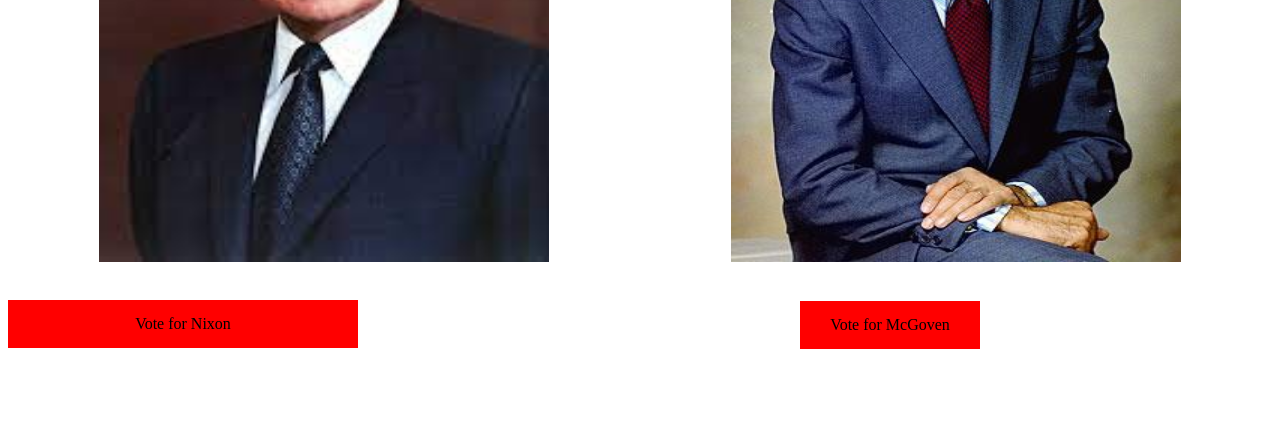
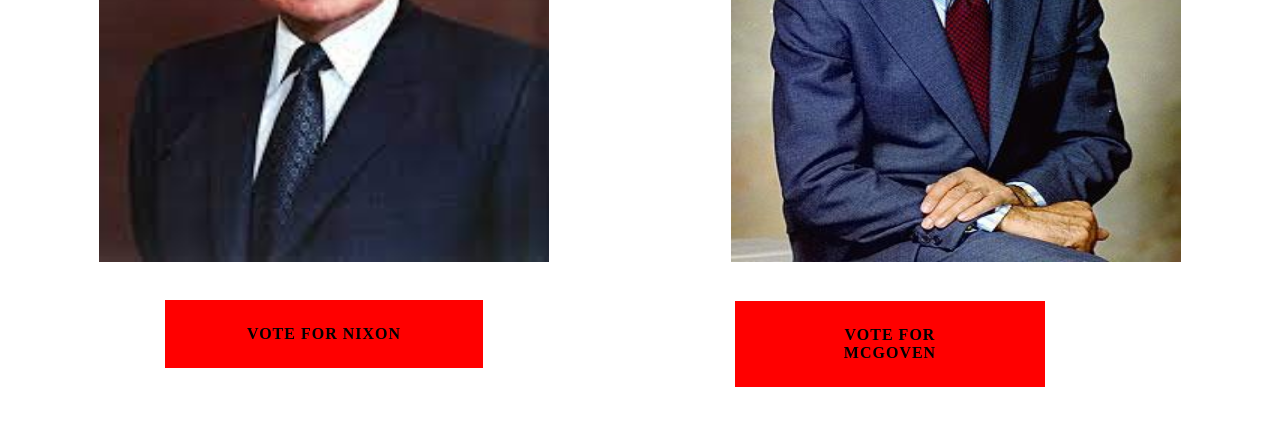
Before and after one commit to charwood217/riggedVoting_Project, a plain HTML site: page vote.html in a window 1280 px wide. Shown: the part 955-1381 px from the top of the page. Drawn offline with nearby package versions, Linux system fonts and the light colour scheme.

Commit message:
Work Day 3
Today I worked on my button styles, as well as adding a pop up function to the voting machine.

```diff
--- a/button.js
+++ b/button.js
@@ -40,6 +40,16 @@ function voteNix(event) {
 
 ball.style.left = ballCoords.left + 'px';
 ball.style.top = ballCoords.top + 'px';
+}
+
+function youSure(){
+	let result = ""
+	confirm("Are you sure you still have time to cancel?")
+	if(result === false){
+		alert("Uh oh that didn't work")
+	}else{
+		alert("congrats you made the right choice")
+	}
 }
 
 
--- a/styles.css
+++ b/styles.css
@@ -28,10 +28,40 @@ a{
     margin-right: auto;
     text-align: center;
     text-decoration: none;
-    padding: 15px;
     background-color: red;
     color: black;
     width: 25%;
+    overflow: hidden;
+	font-family: inherit;
+	font-size: inherit;
+	cursor: pointer;
+	padding: 25px 80px;
+	text-transform: uppercase;
+	letter-spacing: 1px;
+	font-weight: 700;
+	outline: none;
+	-webkit-transition: all 0.3s;
+	-moz-transition: all 0.3s;
+	transition: all 0.3s;
+}
+a:after{
+    width: 100%;
+	height: 0;
+	top: 50%;
+	left: 50%;
+	background: #fff;
+	opacity: 0;
+	-webkit-transform: translateX(-50%) translateY(-50%) rotate(45deg);
+	-moz-transform: translateX(-50%) translateY(-50%) rotate(45deg);
+	-ms-transform: translateX(-50%) translateY(-50%) rotate(45deg);
+	transform: translateX(-50%) translateY(-50%) rotate(45deg);
+}
+a:hover, a:active{
+    color: #0e83cd;
+}
+a:hover:after{
+    height: 260%;
+    opacity: 1;
 }
 button{
     display: block;
@@ -68,7 +98,7 @@ a#runAway{
 #runaway {
 	width: 150px;
 }
-#ball {
+/* #ball {
     position: absolute;
     left: 2;
     top: 2;
@@ -79,4 +109,4 @@ a#runAway{
     background-color: red;
     color: black;
     width: 25%;
-  }
+  } */
--- a/vote.html
+++ b/vote.html
@@ -32,7 +32,7 @@
             <img src="Mcg.jpeg" alt="The other canidate"/>
             <br>
             <div id="runaway-container">
-                <a href="nixon.html" id="runaway">Vote for McGoven</a>
+                <a href="nixon.html" id="runaway" onclick="youSure()">Vote for McGoven</a>
             </div>
 
 
```
